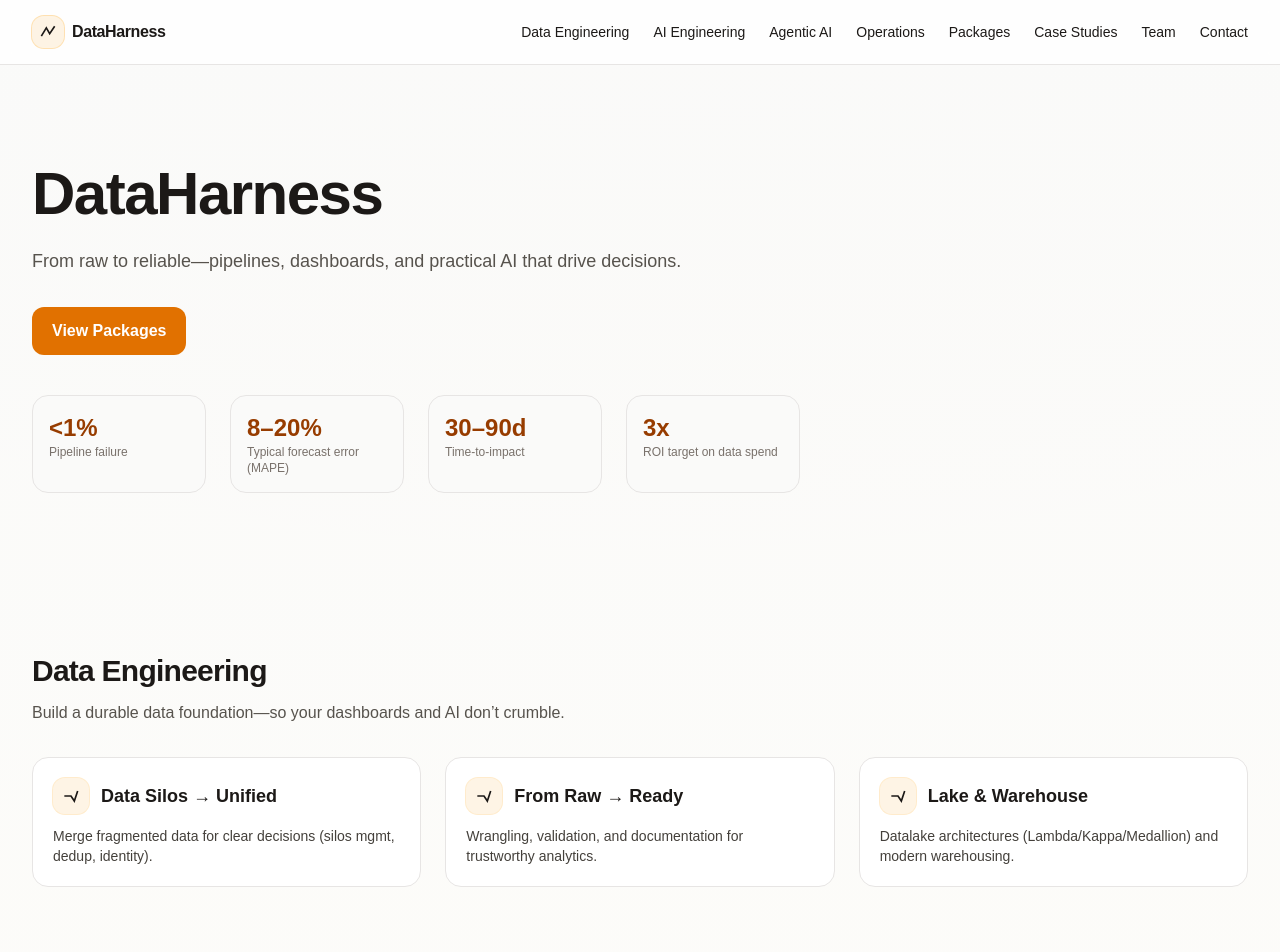
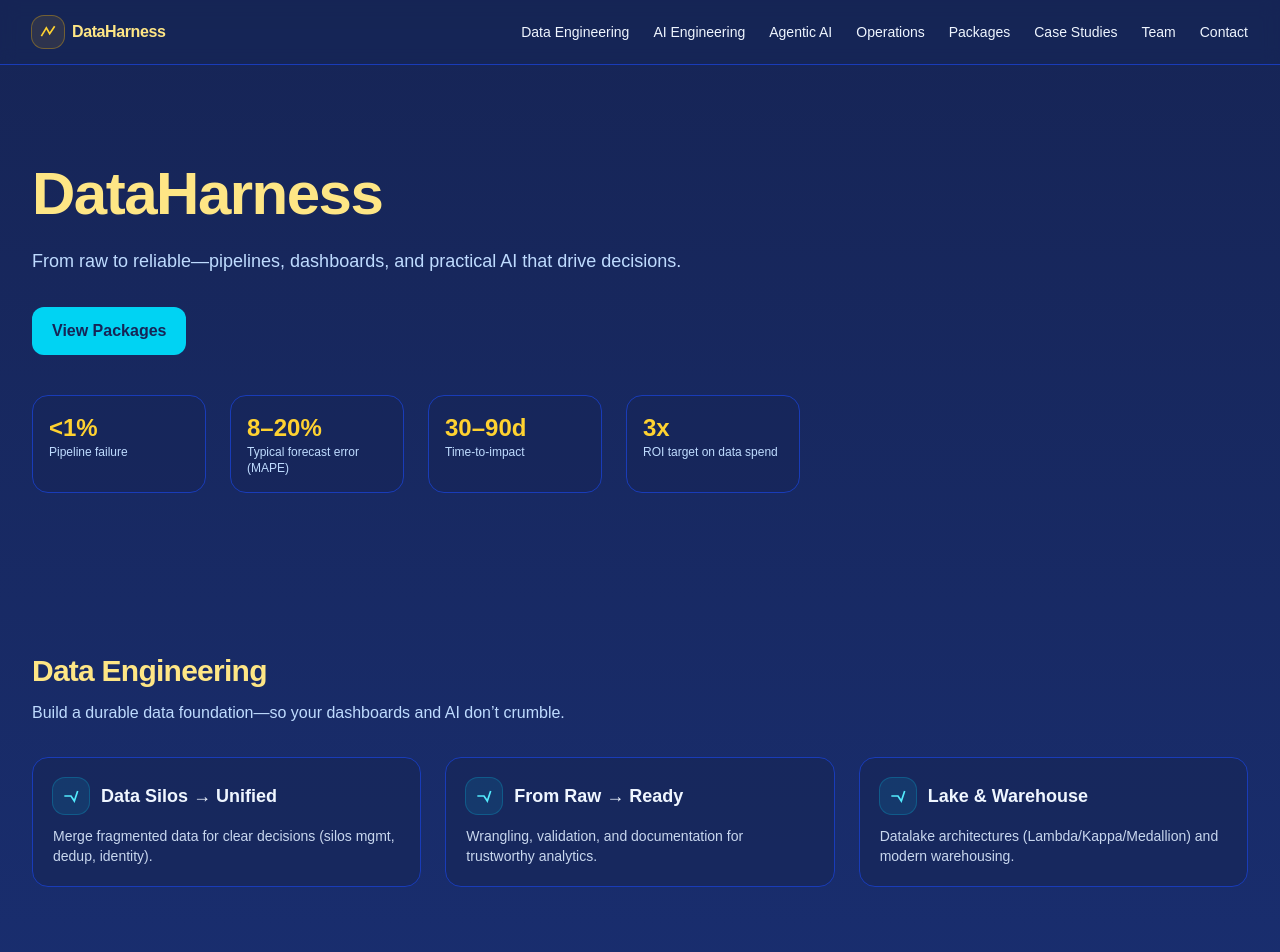
Before and after one commit to iaayushgupta/fractional-landing-page, a Next.js app: page / in a window 1280 px wide. Shown: the top 952 px of the page. Built offline with nearby package versions, Linux system fonts and the light colour scheme.

Commit message:
new changes

```diff
--- a/app/LandingPage.tsx
+++ b/app/LandingPage.tsx
@@ -71,23 +71,23 @@ export default function LandingPage() {
   ];
 
   return (
-    // Brown & beige theme (stone + amber)
-    <div className="min-h-screen bg-gradient-to-b from-stone-50 via-amber-50/30 to-stone-50 text-stone-900">
+    // Classic Blue (background), Turquoise (CTAs/links), Gold (accents)
+    <div className="min-h-screen bg-gradient-to-b from-blue-950 via-blue-900 to-blue-950 text-blue-50">
       {/* Header */}
-      <header className="sticky top-0 z-40 backdrop-blur bg-white/80 border-b border-stone-200">
+      <header className="sticky top-0 z-40 backdrop-blur bg-blue-950/70 border-b border-blue-800">
         <div className="mx-auto max-w-7xl px-4 sm:px-6 lg:px-8">
           <div className="h-16 flex items-center justify-between">
             <a href="/" className="flex items-center gap-2">
-              <div className="h-8 w-8 rounded-xl bg-amber-500/10 ring-1 ring-amber-500/30 flex items-center justify-center">
-                <svg viewBox="0 0 24 24" className="h-5 w-5">
+              <div className="h-8 w-8 rounded-xl bg-amber-400/10 ring-1 ring-amber-400/40 flex items-center justify-center">
+                <svg viewBox="0 0 24 24" className="h-5 w-5 text-amber-300">
                   <path d="M4 17l6-10 4 7 6-9" fill="none" stroke="currentColor" strokeWidth="2" />
                 </svg>
               </div>
-              <span className="font-semibold tracking-tight">DataHarness</span>
+              <span className="font-semibold tracking-tight text-amber-200">DataHarness</span>
             </a>
             <nav className="hidden md:flex items-center gap-6 text-sm">
               {nav.map((n) => (
-                <a key={n.href} href={n.href} className="hover:text-amber-700 transition">
+                <a key={n.href} href={n.href} className="hover:text-cyan-300 transition">
                   {n.label}
                 </a>
               ))}
@@ -98,15 +98,19 @@ export default function LandingPage() {
 
       {/* Hero */}
       <section className="relative overflow-hidden">
-        <div className="absolute inset-0 -z-10 opacity-40 bg-[radial-gradient(1200px_600px_at_50%_-100px,rgba(217,119,6,0.18),transparent)]" />
+        {/* soft turquoise glow */}
+        <div className="absolute inset-0 -z-10 opacity-30 bg-[radial-gradient(1200px_600px_at_50%_-100px,rgba(34,211,238,0.28),transparent)]" />
         <div className="mx-auto max-w-7xl px-4 sm:px-6 lg:px-8 py-16 sm:py-24">
           <div className="max-w-3xl">
-            <h1 className="text-4xl sm:text-6xl font-semibold leading-[1.1] tracking-tight">DataHarness</h1>
-            <p className="mt-5 text-lg text-stone-600">
+            <h1 className="text-4xl sm:text-6xl font-semibold leading-[1.1] tracking-tight text-amber-200">DataHarness</h1>
+            <p className="mt-5 text-lg text-blue-200">
               From raw to reliable—pipelines, dashboards, and practical AI that drive decisions.
             </p>
             <div className="mt-8 flex flex-wrap gap-3">
-              <a href="#packages" className="rounded-xl bg-amber-600 hover:bg-amber-700 text-white px-5 py-3 font-semibold">
+              <a
+                href="#packages"
+                className="rounded-xl bg-cyan-400 hover:bg-cyan-300 text-blue-950 px-5 py-3 font-semibold"
+              >
                 View Packages
               </a>
             </div>
@@ -124,8 +128,8 @@ export default function LandingPage() {
 
       {/* Data Engineering */}
       <section id="data-eng" className="mx-auto max-w-7xl px-4 sm:px-6 lg:px-8 py-16">
-        <h2 className="text-2xl sm:text-3xl font-semibold tracking-tight">Data Engineering</h2>
-        <p className="mt-3 text-stone-600 max-w-3xl">
+        <h2 className="text-2xl sm:text-3xl font-semibold tracking-tight text-amber-200">Data Engineering</h2>
+        <p className="mt-3 text-blue-200 max-w-3xl">
           Build a durable data foundation—so your dashboards and AI don’t crumble.
         </p>
         <div className="mt-8 grid sm:grid-cols-2 lg:grid-cols-3 gap-6">
@@ -137,7 +141,7 @@ export default function LandingPage() {
 
       {/* AI Engineering */}
       <section id="ai-eng" className="mx-auto max-w-7xl px-4 sm:px-6 lg:px-8 py-16">
-        <h2 className="text-2xl sm:text-3xl font-semibold tracking-tight">AI Engineering</h2>
+        <h2 className="text-2xl sm:text-3xl font-semibold tracking-tight text-amber-200">AI Engineering</h2>
         <div className="mt-8 grid sm:grid-cols-2 lg:grid-cols-3 gap-6">
           <SolutionCard title="Predictive Modelling" desc="Classification & regression with robust evals and monitoring." />
           <SolutionCard title="Forecasting" desc="Demand / revenue / price forecasting with backtests & drift alerts." />
@@ -147,7 +151,7 @@ export default function LandingPage() {
 
       {/* Agentic AI Solutions */}
       <section id="agentic" className="mx-auto max-w-7xl px-4 sm:px-6 lg:px-8 py-16">
-        <h2 className="text-2xl sm:text-3xl font-semibold tracking-tight">Agentic AI Solutions</h2>
+        <h2 className="text-2xl sm:text-3xl font-semibold tracking-tight text-amber-200">Agentic AI Solutions</h2>
         <div className="mt-8 grid sm:grid-cols-2 lg:grid-cols-3 gap-6">
           <SolutionCard title="Brand & Support Chatbots" desc="Grounded, source-cited answers from your docs & policies (RAG + guardrails)." />
           <SolutionCard title="Custom LLMs" desc="Fine-tuned / instruction-tuned models tailored to your data & tone." />
@@ -157,7 +161,7 @@ export default function LandingPage() {
 
       {/* Operations */}
       <section id="operations" className="mx-auto max-w-7xl px-4 sm:px-6 lg:px-8 py-16">
-        <h2 className="text-2xl sm:text-3xl font-semibold tracking-tight">Operations</h2>
+        <h2 className="text-2xl sm:text-3xl font-semibold tracking-tight text-amber-200">Operations</h2>
         <div className="mt-8 grid sm:grid-cols-2 lg:grid-cols-3 gap-6">
           <SolutionCard title="MLOps" desc="MLflow registry, CI/CD, feature stores, monitoring, rollback playbooks." />
           <SolutionCard title="Data Reliability" desc="Great Expectations tests, SLAs, alerting, incident runbooks." />
@@ -166,33 +170,33 @@ export default function LandingPage() {
       </section>
 
       {/* Packages */}
-      <section id="packages" className="bg-stone-50 border-y border-stone-200">
+      <section id="packages" className="bg-blue-950/40 border-y border-blue-800">
         <div className="mx-auto max-w-7xl px-4 sm:px-6 lg:px-8 py-16">
           <div className="flex items-end justify-between">
-            <h2 className="text-2xl sm:text-3xl font-semibold tracking-tight">Productized packages</h2>
-            <p className="text-sm text-stone-500">Fixed scope • Fixed timeline • Clear outcomes</p>
+            <h2 className="text-2xl sm:text-3xl font-semibold tracking-tight text-amber-200">Productized packages</h2>
+            <p className="text-sm text-blue-200">Fixed scope • Fixed timeline • Clear outcomes</p>
           </div>
           <div className="mt-8 grid gap-6 md:grid-cols-3">
             {packages.map((p) => (
-              <div key={p.name} className="rounded-2xl bg-white border border-stone-200 p-6 flex flex-col">
+              <div key={p.name} className="rounded-2xl bg-blue-950/60 border border-blue-800 p-6 flex flex-col">
                 <div className="flex items-center justify-between">
-                  <h3 className="text-xl font-semibold">{p.name}</h3>
-                  <span className="text-xs rounded-full bg-amber-500/10 text-amber-800 px-2 py-1 border border-amber-500/20">
+                  <h3 className="text-xl font-semibold text-blue-50">{p.name}</h3>
+                  <span className="text-xs rounded-full bg-amber-400/15 text-amber-200 px-2 py-1 border border-amber-400/30">
                     {p.tag}
                   </span>
                 </div>
-                <p className="mt-1 text-stone-600 text-sm">{p.price}</p>
-                <ul className="mt-4 space-y-2 text-sm text-stone-700">
+                <p className="mt-1 text-blue-200 text-sm">{p.price}</p>
+                <ul className="mt-4 space-y-2 text-sm text-blue-100/90">
                   {p.bullets.map((b, i) => (
                     <li key={i} className="flex gap-2">
                       <CheckIcon /> <span>{b}</span>
                     </li>
                   ))}
                 </ul>
-                <div className="mt-6 pt-4 border-t border-stone-200">
+                <div className="mt-6 pt-4 border-t border-blue-800">
                   <a
                     href="#contact"
-                    className="inline-flex justify-center rounded-xl bg-amber-600 hover:bg-amber-700 text-white px-4 py-2 font-semibold w-full"
+                    className="inline-flex justify-center rounded-xl bg-cyan-400 hover:bg-cyan-300 text-blue-950 px-4 py-2 font-semibold w-full"
                   >
                     {p.cta}
                   </a>
@@ -204,11 +208,11 @@ export default function LandingPage() {
       </section>
 
       {/* Case Studies */}
-      <section id="case-studies" className="bg-stone-50 border-y border-stone-200">
+      <section id="case-studies" className="bg-blue-950/40 border-y border-blue-800">
         <div className="mx-auto max-w-7xl px-4 sm:px-6 lg:px-8 py-16">
           <div className="flex items-end justify-between">
-            <h2 className="text-2xl sm:text-3xl font-semibold tracking-tight">Case studies</h2>
-            <p className="text-sm text-stone-500">Brief, outcome-first, code-backed</p>
+            <h2 className="text-2xl sm:text-3xl font-semibold tracking-tight text-amber-200">Case studies</h2>
+            <p className="text-sm text-blue-200">Brief, outcome-first, code-backed</p>
           </div>
           <div className="mt-8 grid gap-6 md:grid-cols-3">
             <Case title="D2C brand • Demand forecast" metric="MAPE 22% → 9%" blurb="Reduced stock-outs, improved cash-flow planning." />
@@ -220,12 +224,12 @@ export default function LandingPage() {
 
       {/* Tech */}
       <section className="mx-auto max-w-7xl px-4 sm:px-6 lg:px-8 py-16">
-        <h2 className="text-2xl sm:text-3xl font-semibold tracking-tight">Stack we use</h2>
-        <p className="mt-3 text-stone-600">
+        <h2 className="text-2xl sm:text-3xl font-semibold tracking-tight text-amber-200">Stack we use</h2>
+        <p className="mt-3 text-blue-200">
           dbt • Airflow/Prefect • BigQuery/Snowflake/Postgres • Great Expectations • MLflow • LangChain/LlamaIndex •
           Qdrant/Weaviate/pgvector • Rerankers (bge/Cohere) • Power BI/Looker/Metabase • FastAPI
         </p>
-        <div className="mt-6 grid grid-cols-2 sm:grid-cols-4 lg:grid-cols-6 gap-3 text-xs text-stone-700">
+        <div className="mt-6 grid grid-cols-2 sm:grid-cols-4 lg:grid-cols-6 gap-3 text-xs text-blue-100/90">
           {[
             "dbt",
             "Airflow",
@@ -240,7 +244,7 @@ export default function LandingPage() {
             "Metabase",
             "FastAPI",
           ].map((t) => (
-            <div key={t} className="rounded-xl border border-stone-200 bg-stone-50 px-3 py-2 text-center">
+            <div key={t} className="rounded-xl border border-blue-800 bg-blue-950/40 px-3 py-2 text-center">
               {t}
             </div>
           ))}
@@ -248,10 +252,10 @@ export default function LandingPage() {
       </section>
 
       {/* Team */}
-      <section id="team" className="bg-stone-50 border-y border-stone-200">
+      <section id="team" className="bg-blue-950/40 border-y border-blue-800">
         <div className="mx-auto max-w-7xl px-4 sm:px-6 lg:px-8 py-16">
-          <h2 className="text-2xl sm:text-3xl font-semibold tracking-tight">Team</h2>
-          <p className="mt-3 text-stone-600 max-w-3xl">
+          <h2 className="text-2xl sm:text-3xl font-semibold tracking-tight text-amber-200">Team</h2>
+          <p className="mt-3 text-blue-200 max-w-3xl">
             Three builders with complementary skills. We ship. We document. We own outcomes.
           </p>
           <div className="mt-8 grid gap-6 md:grid-cols-3">
@@ -264,51 +268,51 @@ export default function LandingPage() {
 
       {/* Contact */}
       <section id="contact" className="mx-auto max-w-7xl px-4 sm:px-6 lg:px-8 py-16">
-        <div className="rounded-2xl border border-stone-200 bg-stone-50 p-6">
+        <div className="rounded-2xl border border-blue-800 bg-blue-950/50 p-6">
           <div className="flex flex-col md:flex-row md:items-center md:justify-between gap-6">
             <div>
-              <h2 className="text-2xl font-semibold tracking-tight">Request a 30-minute roadmap</h2>
-              <p className="mt-2 text-stone-600">
+              <h2 className="text-2xl font-semibold tracking-tight text-amber-200">Request a 30-minute roadmap</h2>
+              <p className="mt-2 text-blue-200">
                 Tell us your goal and current data reality. We’ll map the fastest path and a fixed-scope offer.
               </p>
             </div>
             <div className="flex flex-col sm:flex-row gap-3">
               <a
                 href="mailto:hello@yourcompany.com?subject=Roadmap%20Call"
-                className="rounded-xl bg-amber-600 hover:bg-amber-700 text-white px-5 py-3 font-semibold text-center"
+                className="rounded-xl bg-cyan-400 hover:bg-cyan-300 text-blue-950 px-5 py-3 font-semibold text-center"
               >
                 Email us
               </a>
             </div>
           </div>
         </div>
-        <p className="mt-4 text-xs text-stone-500">
-          By contacting us you agree to our <a className="underline hover:text-amber-700" href="#">Privacy Policy</a>{" "}
-          and <a className="underline hover:text-amber-700" href="#">Terms</a>.
+        <p className="mt-4 text-xs text-blue-200">
+          By contacting us you agree to our <a className="underline hover:text-cyan-300" href="#">Privacy Policy</a>{" "}
+          and <a className="underline hover:text-cyan-300" href="#">Terms</a>.
         </p>
       </section>
 
       {/* FAQ */}
       <section className="mx-auto max-w-7xl px-4 sm:px-6 lg:px-8 py-16">
-        <h2 className="text-2xl sm:text-3xl font-semibold tracking-tight">FAQ</h2>
+        <h2 className="text-2xl sm:text-3xl font-semibold tracking-tight text-amber-200">FAQ</h2>
         <div className="mt-6 grid gap-4 md:grid-cols-2">
           {faqs.map((f) => (
-            <div key={f.q} className="rounded-2xl bg-stone-50 border border-stone-200 p-5">
-              <div className="font-semibold">{f.q}</div>
-              <div className="mt-2 text-stone-700 text-sm">{f.a}</div>
+            <div key={f.q} className="rounded-2xl bg-blue-950/50 border border-blue-800 p-5">
+              <div className="font-semibold text-blue-50">{f.q}</div>
+              <div className="mt-2 text-blue-200 text-sm">{f.a}</div>
             </div>
           ))}
         </div>
       </section>
 
       {/* Footer */}
-      <footer className="border-t border-stone-200">
-        <div className="mx-auto max-w-7xl px-4 sm:px-6 lg:px-8 py-10 text-sm text-stone-600 flex flex-col sm:flex-row items-center justify-between gap-4">
+      <footer className="border-t border-blue-800">
+        <div className="mx-auto max-w-7xl px-4 sm:px-6 lg:px-8 py-10 text-sm text-blue-200 flex flex-col sm:flex-row items-center justify-between gap-4">
           <div>© {new Date().getFullYear()} DataHarness</div>
           <div className="flex items-center gap-4">
-            <a href="#" className="hover:text-amber-700">Privacy</a>
-            <a href="#" className="hover:text-amber-700">Terms</a>
-            <a href="#team" className="hover:text-amber-700">Team</a>
+            <a href="#" className="hover:text-cyan-300">Privacy</a>
+            <a href="#" className="hover:text-cyan-300">Terms</a>
+            <a href="#team" className="hover:text-cyan-300">Team</a>
           </div>
         </div>
       </footer>
@@ -318,36 +322,36 @@ export default function LandingPage() {
 
 function Stat({ kpi, label }: { kpi: string; label: string }) {
   return (
-    <div className="rounded-2xl border border-stone-200 bg-stone-50 p-4">
-      <div className="text-2xl font-semibold text-amber-800">{kpi}</div>
-      <div className="text-xs text-stone-500">{label}</div>
+    <div className="rounded-2xl border border-blue-800 bg-blue-950/50 p-4">
+      <div className="text-2xl font-semibold text-amber-300">{kpi}</div>
+      <div className="text-xs text-blue-200">{label}</div>
     </div>
   );
 }
 
 function SolutionCard({ title, desc }: { title: string; desc: string }) {
   return (
-    <div className="rounded-2xl border border-stone-200 bg-white p-5">
+    <div className="rounded-2xl border border-blue-800 bg-blue-950/60 p-5">
       <div className="flex items-center gap-3">
-        <div className="h-9 w-9 rounded-xl bg-amber-500/10 ring-1 ring-amber-500/20 flex items-center justify-center">
-          <svg viewBox="0 0 24 24" className="h-5 w-5">
+        <div className="h-9 w-9 rounded-xl bg-cyan-400/10 ring-1 ring-cyan-400/30 flex items-center justify-center">
+          <svg viewBox="0 0 24 24" className="h-5 w-5 text-cyan-300">
             <path d="M4 12h8l4 6 4-12" fill="none" stroke="currentColor" strokeWidth="2" />
           </svg>
         </div>
-        <h3 className="text-lg font-semibold">{title}</h3>
+        <h3 className="text-lg font-semibold text-blue-50">{title}</h3>
       </div>
-      <p className="mt-3 text-stone-700 text-sm">{desc}</p>
+      <p className="mt-3 text-blue-100/90 text-sm">{desc}</p>
     </div>
   );
 }
 
 function Case({ title, metric, blurb }: { title: string; metric: string; blurb: string }) {
   return (
-    <div className="rounded-2xl bg-white border border-stone-200 p-5">
-      <div className="text-sm text-stone-500">{title}</div>
-      <div className="mt-2 text-xl font-semibold text-amber-800">{metric}</div>
-      <p className="mt-2 text-stone-700 text-sm">{blurb}</p>
-      <a href="/cases/d2c-forecast" className="mt-4 inline-flex items-center gap-2 text-amber-800 hover:underline text-sm">
+    <div className="rounded-2xl bg-blue-950/60 border border-blue-800 p-5">
+      <div className="text-sm text-blue-200">{title}</div>
+      <div className="mt-2 text-xl font-semibold text-amber-300">{metric}</div>
+      <p className="mt-2 text-blue-100/90 text-sm">{blurb}</p>
+      <a href="/cases/d2c-forecast" className="mt-4 inline-flex items-center gap-2 text-cyan-300 hover:underline text-sm">
         Read more{" "}
         <svg viewBox="0 0 24 24" className="h-4 w-4">
           <path d="M5 12h14M13 5l7 7-7 7" fill="none" stroke="currentColor" strokeWidth="2" />
@@ -359,8 +363,8 @@ function Case({ title, metric, blurb }: { title: string; metric: string; blurb:
 
 function Member({ name, role, url }: { name: string; role: string; url: string }) {
   return (
-    <div className="rounded-2xl border border-stone-200 bg-white p-5 flex items-center gap-4">
-      <div className="h-12 w-12 rounded-xl bg-stone-100 flex items-center justify-center text-stone-500 font-semibold">
+    <div className="rounded-2xl border border-blue-800 bg-blue-950/60 p-5 flex items-center gap-4">
+      <div className="h-12 w-12 rounded-xl bg-blue-900 flex items-center justify-center text-blue-200 font-semibold">
         {name
           .split(" ")
           .map((w) => w[0])
@@ -368,9 +372,14 @@ function Member({ name, role, url }: { name: string; role: string; url: string }
           .slice(0, 2)}
       </div>
       <div>
-        <div className="font-semibold">{name}</div>
-        <div className="text-sm text-stone-500">{role}</div>
-        <a href={url} target="_blank" rel="noreferrer" className="inline-flex items-center gap-2 text-amber-800 hover:underline text-sm mt-1">
+        <div className="font-semibold text-blue-50">{name}</div>
+        <div className="text-sm text-blue-200">{role}</div>
+        <a
+          href={url}
+          target="_blank"
+          rel="noreferrer"
+          className="inline-flex items-center gap-2 text-cyan-300 hover:underline text-sm mt-1"
+        >
           LinkedIn
           <svg viewBox="0 0 24 24" className="h-4 w-4">
             <path d="M5 12h14M13 5l7 7-7 7" fill="none" stroke="currentColor" strokeWidth="2" />
@@ -383,7 +392,7 @@ function Member({ name, role, url }: { name: string; role: string; url: string }
 
 function CheckIcon() {
   return (
-    <svg viewBox="0 0 24 24" className="mt-1 h-4 w-4 flex-none text-amber-800">
+    <svg viewBox="0 0 24 24" className="mt-1 h-4 w-4 flex-none text-cyan-300">
       <path d="M4 12l6 6L20 6" fill="none" stroke="currentColor" strokeWidth="2" />
     </svg>
   );
```
